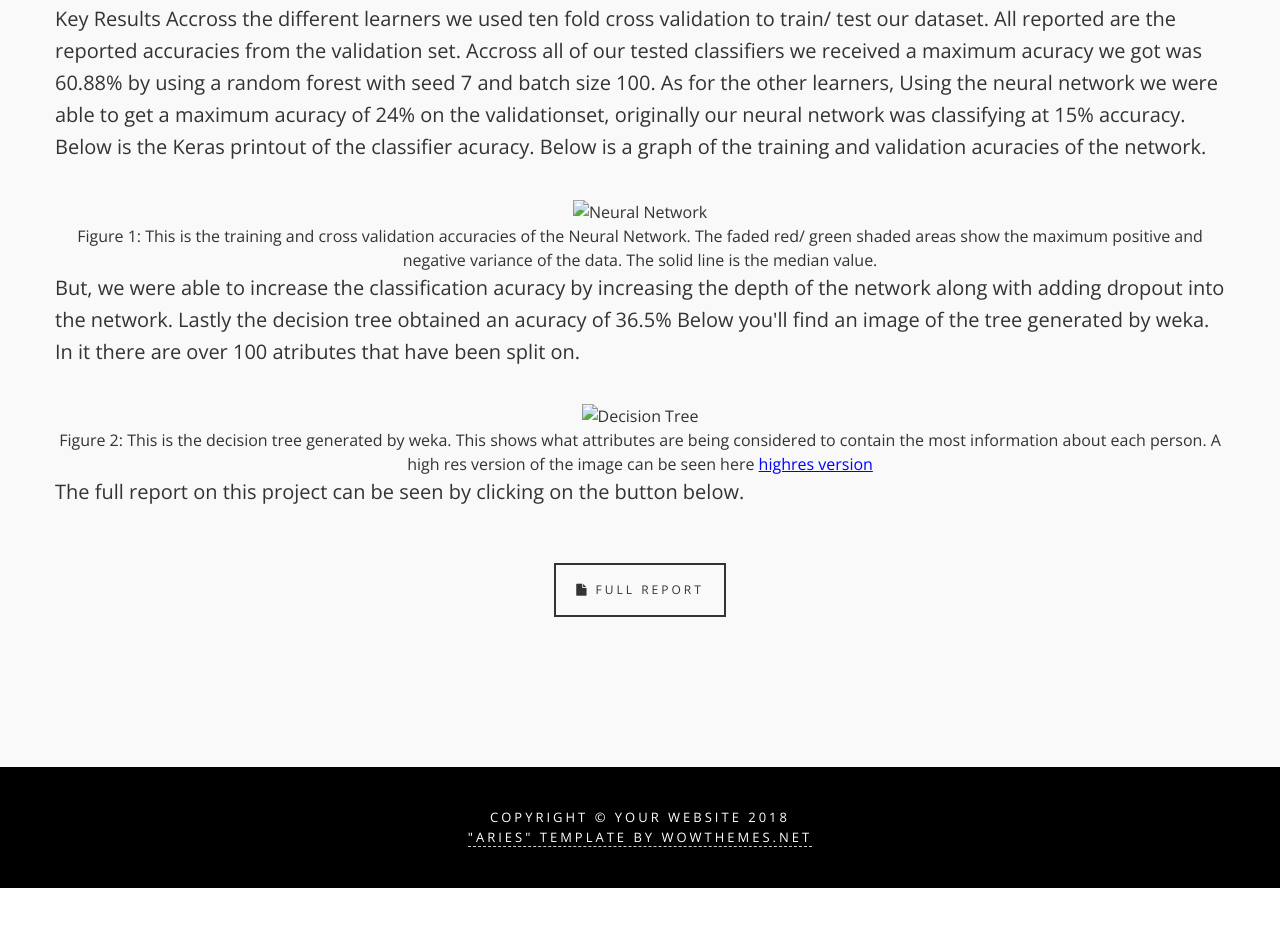
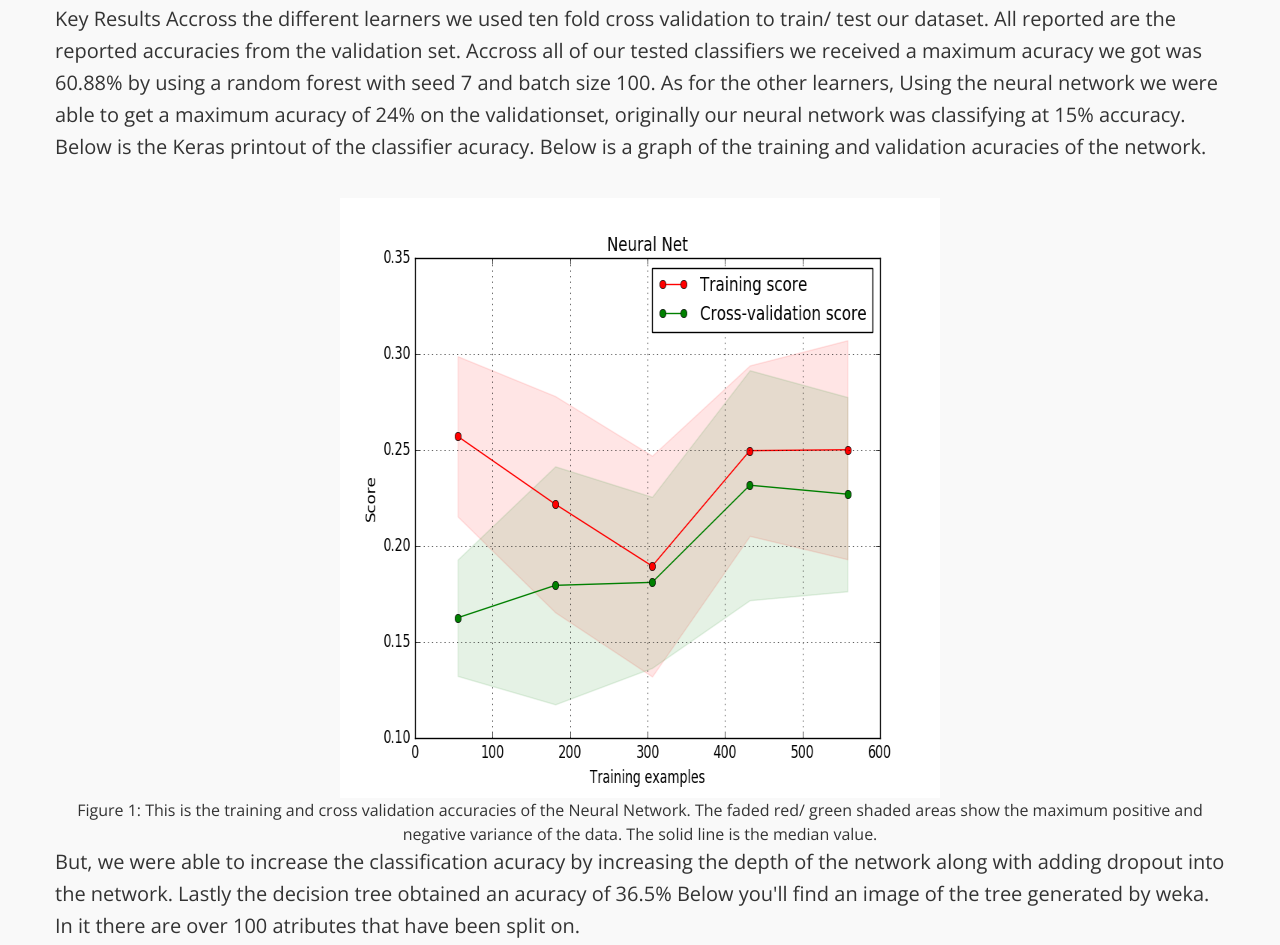
Before and after one commit to Laurenhut/Machine_Learning_Final, a website: page index.html in a window 1280 px wide. Shown: the part 1477-2422 px from the top of the page. Before the commit the page ends 2365 px from the top, so only its background shows below. Drawn offline with nearby package versions, Linux system fonts and the light colour scheme; files that its build step writes are made by us from their sources; the site is published under a folder, as on GitHub Pages, so addresses that start at the root find nothing.

Commit message:
added final document

```diff
--- a/index.html
+++ b/index.html
@@ -106,7 +106,7 @@
 
             </p>
             <div align="center">
-                <img src="/assets/img/figure_NN.png" alt="Neural Network" style="width:600px;height:600px;" >
+                <img src="assets/img/figure_NN.png" alt="Neural Network" style="width:600px;height:600px;" >
                 <figcaption> Figure 1: This is the training and cross validation accuracies of the Neural Network. The faded red/ green shaded areas show the maximum positive and negative variance of the data. The solid line is the median value.
 
             </div>
@@ -115,7 +115,7 @@
                 Lastly the decision tree obtained an acuracy of 36.5% Below you'll find an image of the tree generated by weka. In it there are over 100 atributes that have been split on.
             </p>
             <div align="center">
-                <img src="/assets/img/train_J48_0.png" alt="Decision Tree" style="width:2000px;height:500px;" >
+                <img src="assets/img/train_J48_0.png" alt="Decision Tree" style="width:2000px;height:500px;" >
                 <figcaption> Figure 2: This is the decision tree generated by weka. This shows what attributes are being considered to contain the most information about each person. A high res version of the image can be seen here  <a href="https://drive.google.com/file/d/16i4-CZGF6QddwPSH4dfWpEQC3wvM6gV8/view?usp=sharing" style="text-decoration: underline; color: blue" > highres version</a>  </figcaption>
             </div>
 
```
Also changed, not shown: 1 other file.
